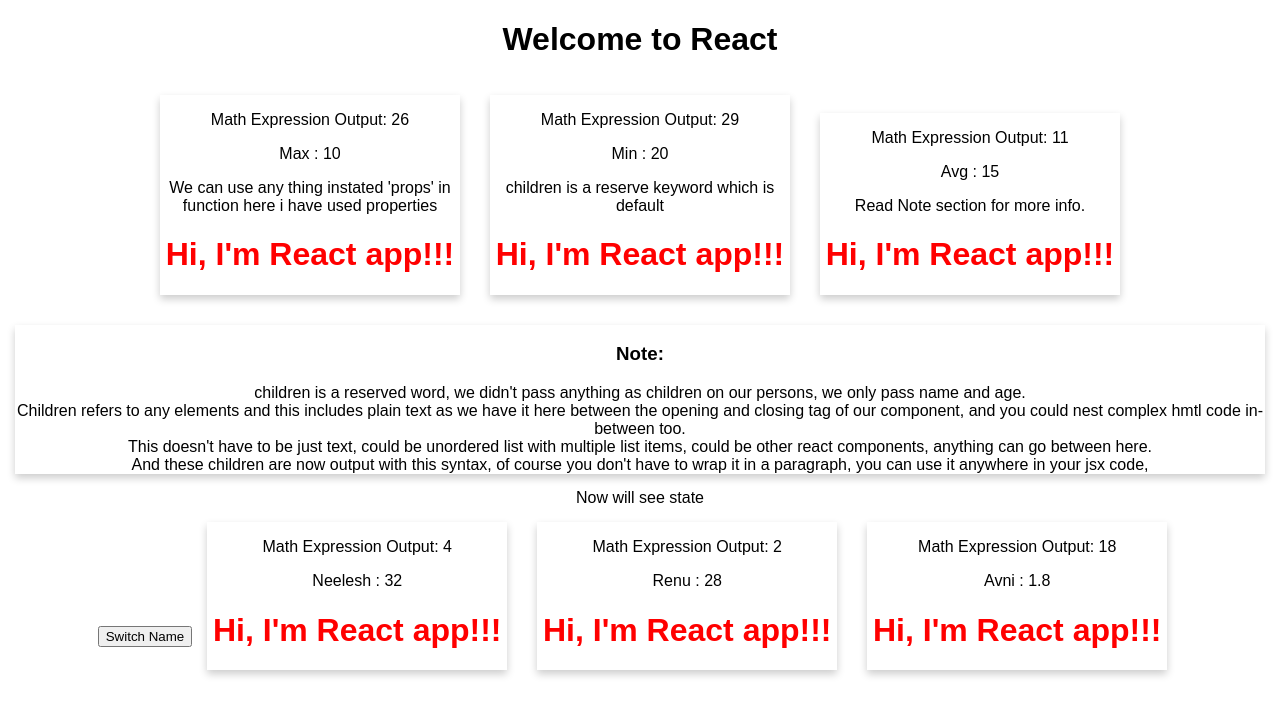
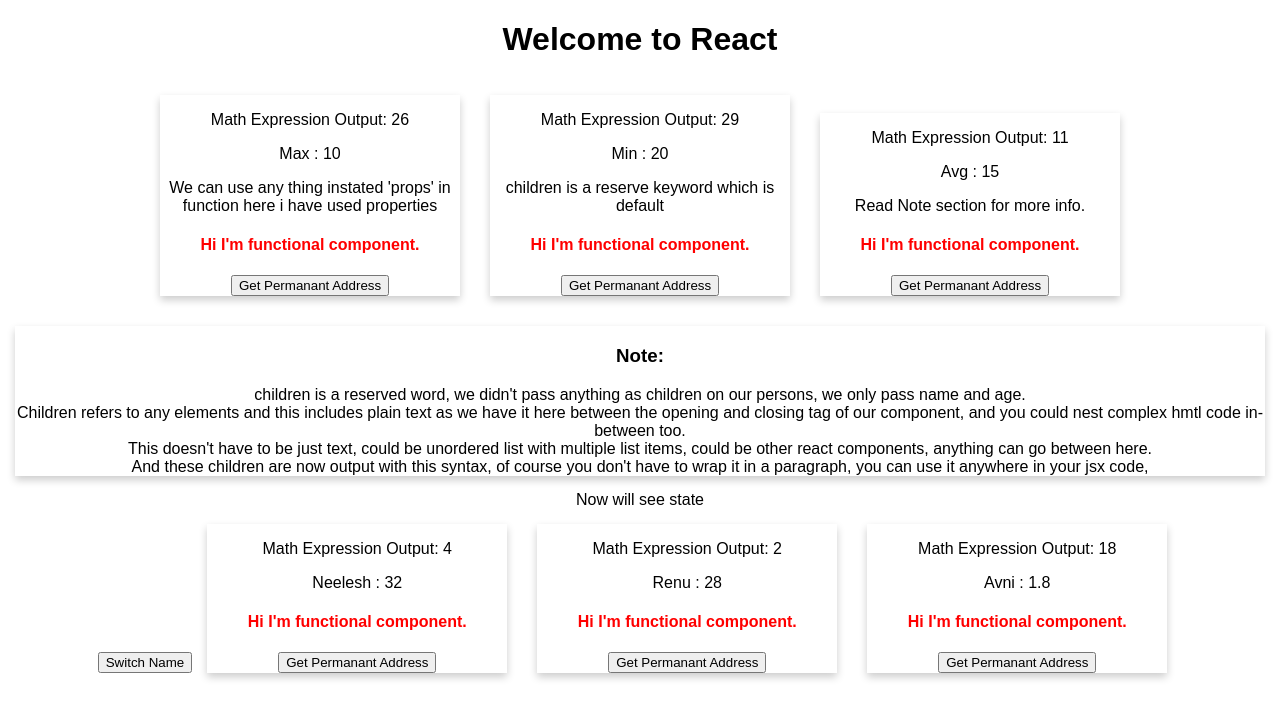
Before and after one commit to neeleshbizoara/react_ui_project, a React (Create React App) app in the folder react-complete-guide/: page / in a window 1280 px wide. Shown: the top 718 px of the page. Built offline with nearby package versions, Linux system fonts and the light colour scheme.

Commit message:
React hooks: useState() method used in functional component but its not working righnow

```diff
--- a/react-complete-guide/src/Person/Another.js
+++ b/react-complete-guide/src/Person/Another.js
@@ -5,13 +5,33 @@
 import { useState } from 'react';
 
 const another = () => {
+    // Use useState for state in functional component
+    const [addressState, updateAddressState] = useState({
+        address: [
+            { addressLabel: 'Current Address', addressValue: 'Flat No 604, Yash Wisteria, Wakad, Pune' }
+        ]
+    });
+
+    const updateAddressHandler = () => {
+        updateAddressState({
+            address: [
+                { addressLabel: 'Permanent Address', addressValue: 'H.N. 54/445, Teachers Colony Danganya, Raipur, Chhattisgarh' }
+            ]
+        })
+    }
     // creatElement can take multiple parameters, but 3 argument is mandatry.
-    return React.createElement('div', null, React.createElement('h1', { className: 'another' }, 'Hi, I\'m React app!!!'));
+    // return React.createElement('div', null, React.createElement('h1', { className: 'another' }, 'Hi, I\'m React app!!!'));
+
     // The above code is equivalent to
     // Note: class etc. can not be used in JSX as it is reserved keyword.
-    // return (<div>
-    //     <h1 className="another">Hi I\'m React app!!!</h1>
-    // </div>)
+    return (
+        <div>
+            <h4 className="another">Hi I'm functional component.</h4>
+            <button onClick={updateAddressHandler}>Get Permanant Address</button>
+            <div>{addressState.address.addressLabel}</div>
+            <div>{addressState.address.addressValue}</div>
+        </div>
+    )
 }
 
 export default another;
```
